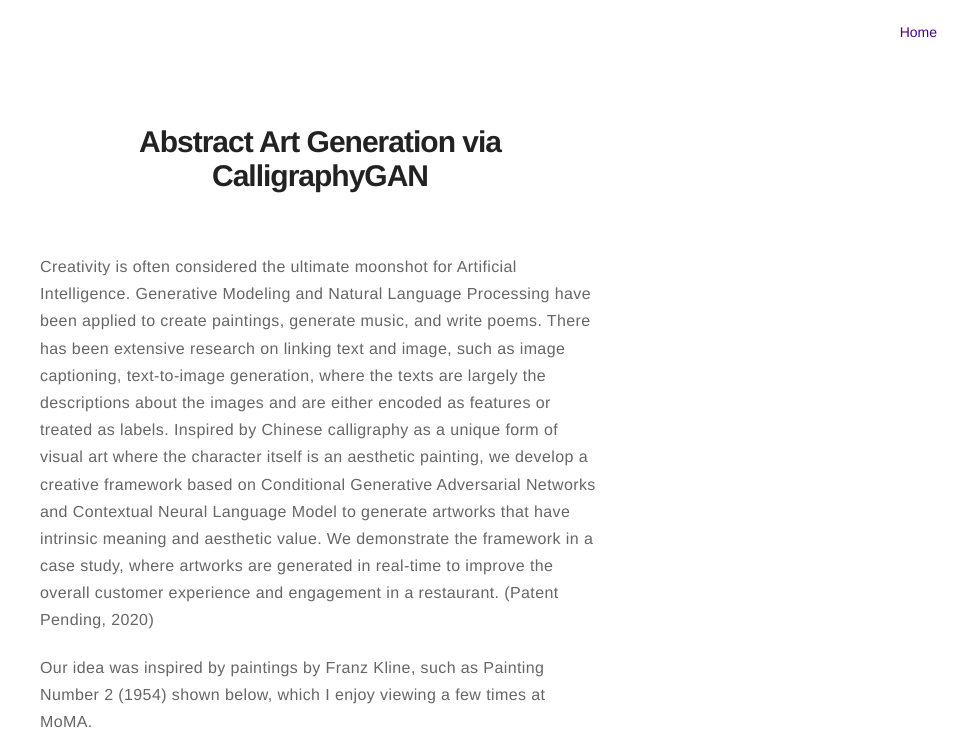
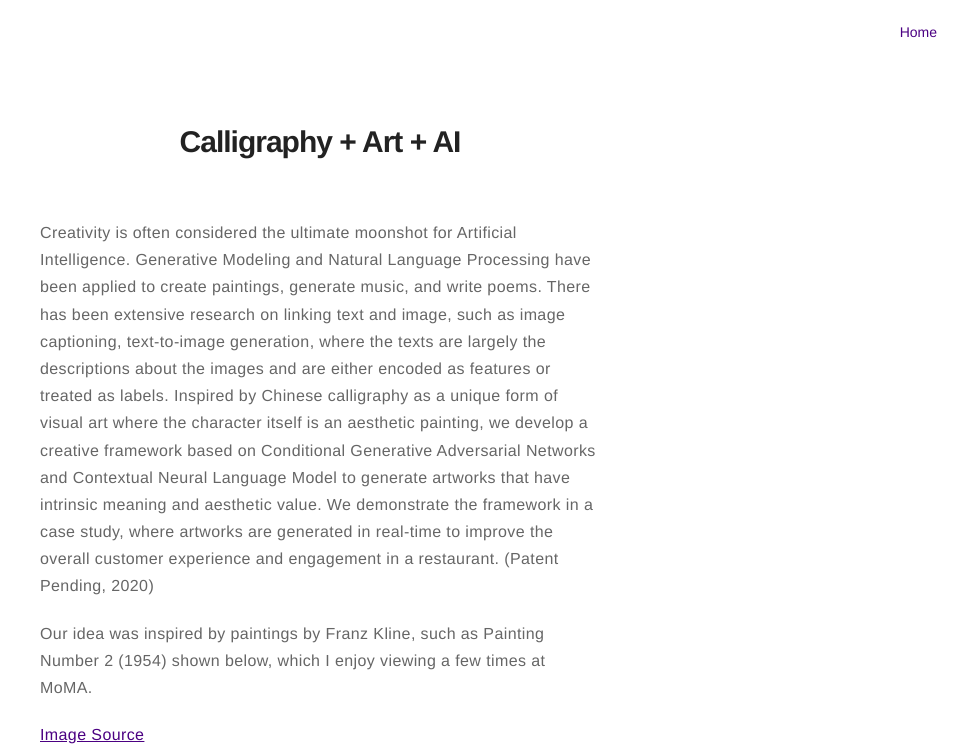
Before and after one commit to harrywang/harrywang.github.io, a Jekyll site: the page built from calligraphy.md, in a window 1280 px wide, cut to the strip 0-748 px from the top of the page. Shown: the whole strip, without its empty margins (320-1280 px from the left). Built offline with Jekyll 4.4.1, drawn with Linux system fonts in a browser that asks for light colours.

Commit message:
updated title

```diff
--- a/calligraphy.md
+++ b/calligraphy.md
@@ -2,7 +2,7 @@
 title: calligraphy.ai
 layout: page
 ---
-# Abstract Art Generation via CalligraphyGAN
+# Calligraphy + Art + AI
 
 Creativity is often considered the ultimate moonshot for Artificial Intelligence. Generative Modeling and Natural Language Processing have been applied to create paintings, generate music, and write poems. There has been extensive research on linking text and image, such as image captioning, text-to-image generation, where the texts are largely the descriptions about the images and are either encoded as features or treated as labels. Inspired by Chinese calligraphy as a unique form of visual art where the character itself is an aesthetic painting, we develop a creative framework based on Conditional Generative Adversarial Networks and Contextual Neural Language Model to generate artworks that have intrinsic meaning and aesthetic value. We demonstrate the framework in a case study, where artworks are generated in real-time to improve the overall customer experience and engagement in a restaurant. (Patent Pending, 2020)
 
```
